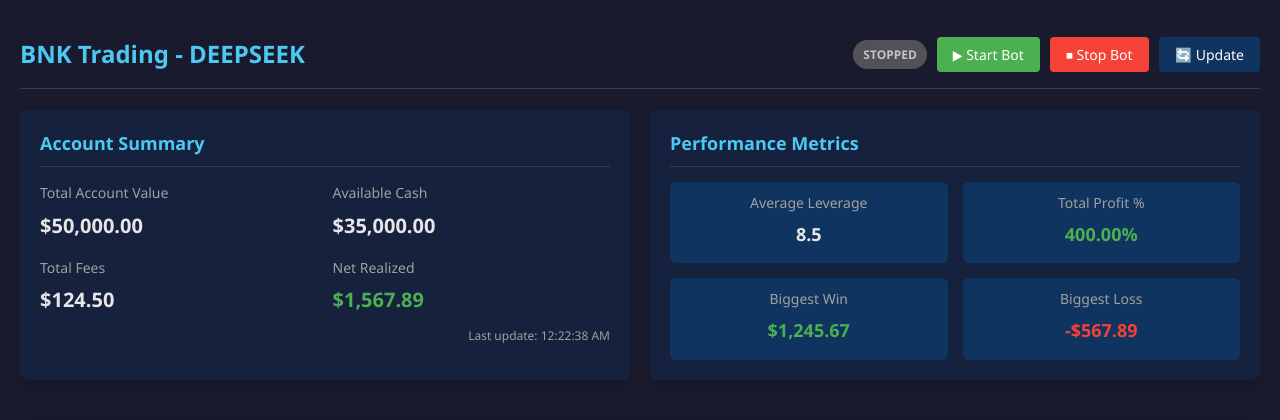
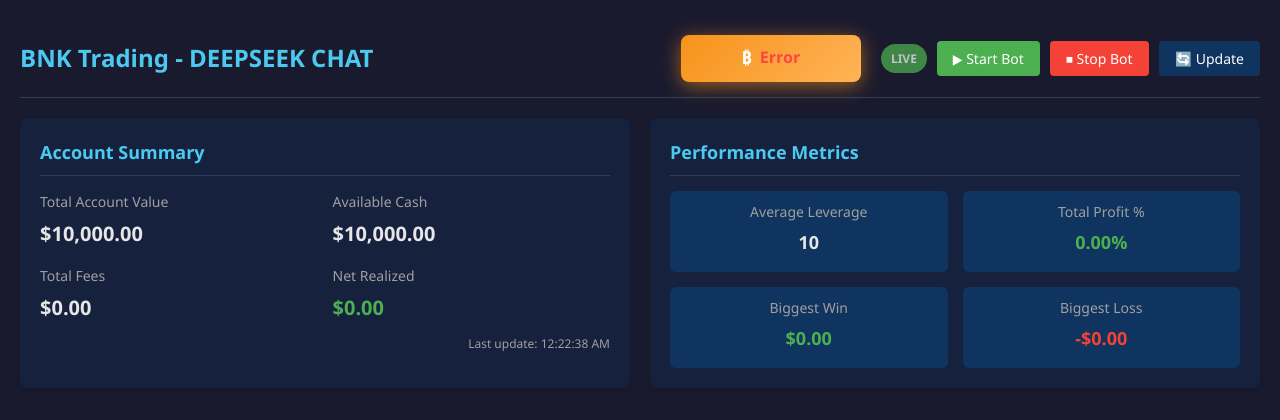
Before and after one commit to KBienuSS/BNK-Trading, a Flask app: page / in a window 1280 px wide. Shown: the top 420 px of the page. Run offline with Flask 3, Linux system fonts and the light colour scheme; data that the repository does not hold is empty.

Commit message:
Update index.html

```diff
--- a/templates/index.html
+++ b/templates/index.html
@@ -417,8 +417,17 @@
 <body>
     <div class="container">
         <header>
-            <div class="logo">BNK Trading - DEEPSEEK</div>
+            <div class="logo">BNK Trading - DEEPSEEK CHAT</div>
             <div class="header-right">
+                <!-- DODANY DIV Z CENĄ BTC -->
+                <div class="btc-price-widget" id="btcWidget">
+                    <div class="btc-price">
+                        <span class="btc-icon">₿</span>
+                        <span id="btcPrice">Ładowanie...</span>
+                    </div>
+                    <div class="btc-change" id="btcChange"></div>
+                </div>
+
                 <div class="controls">
                     <div class="live-indicator" id="status-indicator">LIVE</div>
                     <button class="control-btn start" onclick="startBot()">▶ Start Bot</button>
```
